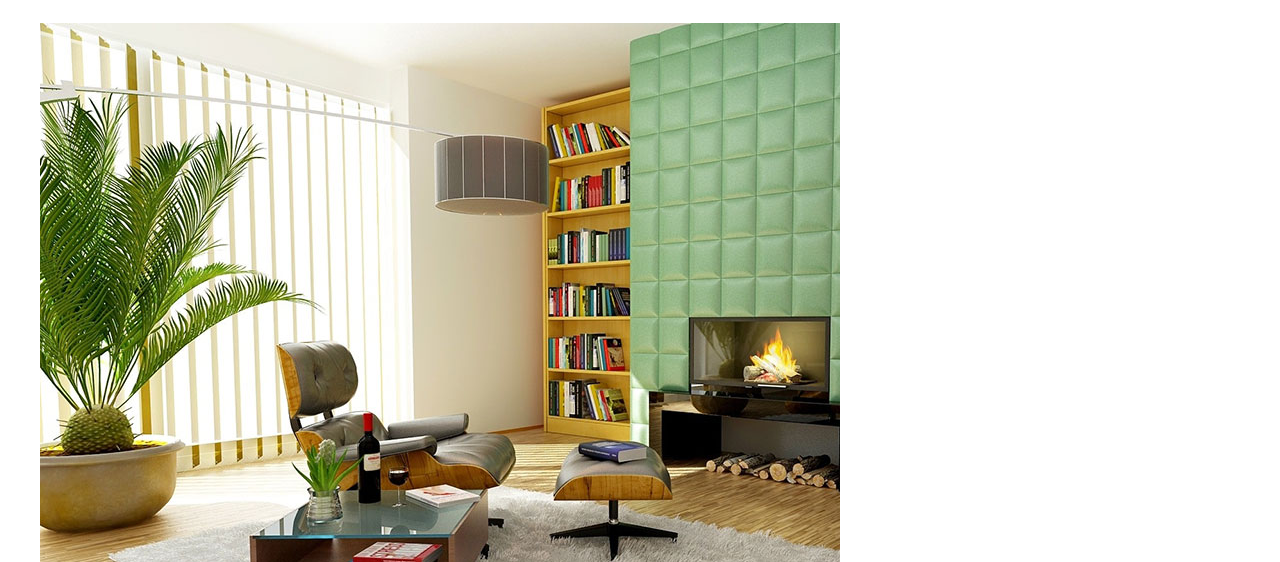
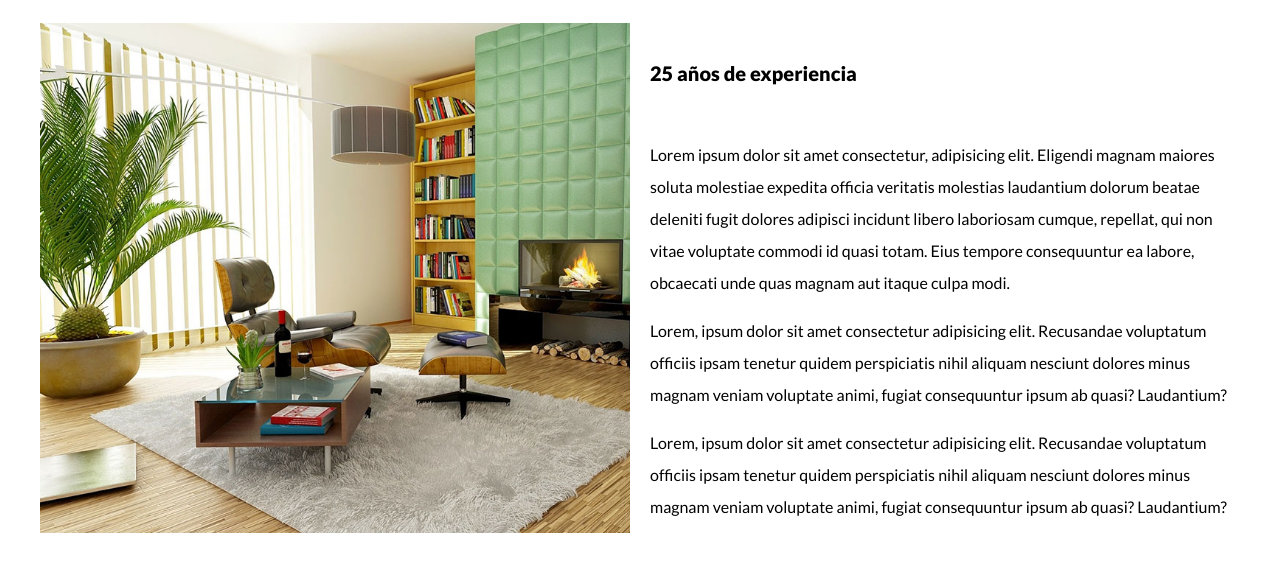
Before and after one commit to EdwinAcuna93/web_page_template, a plain HTML site: page about.html in a window 1280 px wide. Shown: the part 238-800 px from the top of the page. Drawn offline with Linux system fonts and the light colour scheme.

Commit message:
page about us finished

```diff
--- a/about.html
+++ b/about.html
@@ -42,6 +42,7 @@
             <blockquote>25 años de experiencia</blockquote>
 
             <p>Lorem ipsum dolor sit amet consectetur, adipisicing elit. Eligendi magnam maiores soluta molestiae expedita officia veritatis molestias laudantium dolorum beatae deleniti fugit dolores adipisci incidunt libero laboriosam cumque, repellat, qui non vitae voluptate commodi id quasi totam. Eius tempore consequuntur ea labore, obcaecati unde quas magnam aut itaque culpa modi.</p>
+            <p>Lorem, ipsum dolor sit amet consectetur adipisicing elit. Recusandae voluptatum officiis ipsam tenetur quidem perspiciatis nihil aliquam nesciunt dolores minus magnam veniam voluptate animi, fugiat consequuntur ipsum ab quasi? Laudantium?</p>
             <p>Lorem, ipsum dolor sit amet consectetur adipisicing elit. Recusandae voluptatum officiis ipsam tenetur quidem perspiciatis nihil aliquam nesciunt dolores minus magnam veniam voluptate animi, fugiat consequuntur ipsum ab quasi? Laudantium?</p>
         </div>
     </div>
--- a/css/style.css
+++ b/css/style.css
@@ -319,3 +319,18 @@ h4{
     margin: 0;
     color: #FFFFFF;
 }
+
+/********************************** ABOUT US PAGE  ************************************/
+
+.about-us-content{
+    display: grid;
+    grid-template-columns: repeat(2,1fr);
+    grid-column-gap: 2rem;
+}
+
+.about-us-text blockquote{
+    font-weight: 900;
+    font-size: 2rem;
+    margin:0;
+    padding: 3rem 0 ;
+}
```
